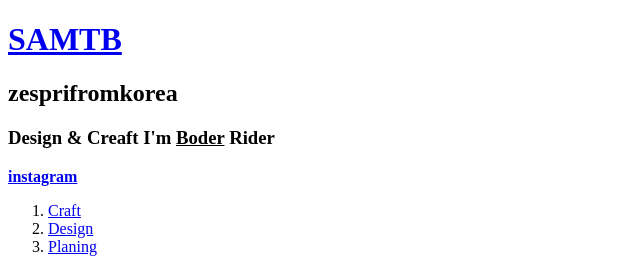
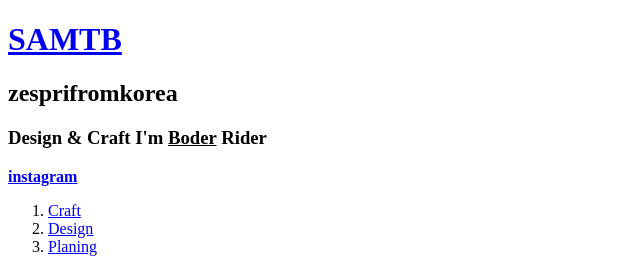
Before and after one commit to jsy5656/samtb-web, a plain HTML site: page index.html in a window 1280 px wide. Shown: the top 258 px of the page, 0-640 px from the left. Drawn offline with Linux system fonts and the light colour scheme.

Commit message:
Update index.html

```diff
--- a/index.html
+++ b/index.html
@@ -7,7 +7,7 @@
 <body>
   <h1><a href="samtb.html">SAMTB</a></h1>
 <h2>zesprifromkorea</h2>
-<h3>Design & Creaft <strong>I'm <u>Boder</u> Rider</strong></h3>
+<h3>Design & Craft <strong>I'm <u>Boder</u> Rider</strong></h3>
 <a href="https://www.instagram.com/zesprifromkorea/" target="_blank" title="zesprifromkorea instagram"><strong>instagram</strong></a>
 <ol>
   <li><a href="craft.html" target="_blank">Craft</a></li>
```
